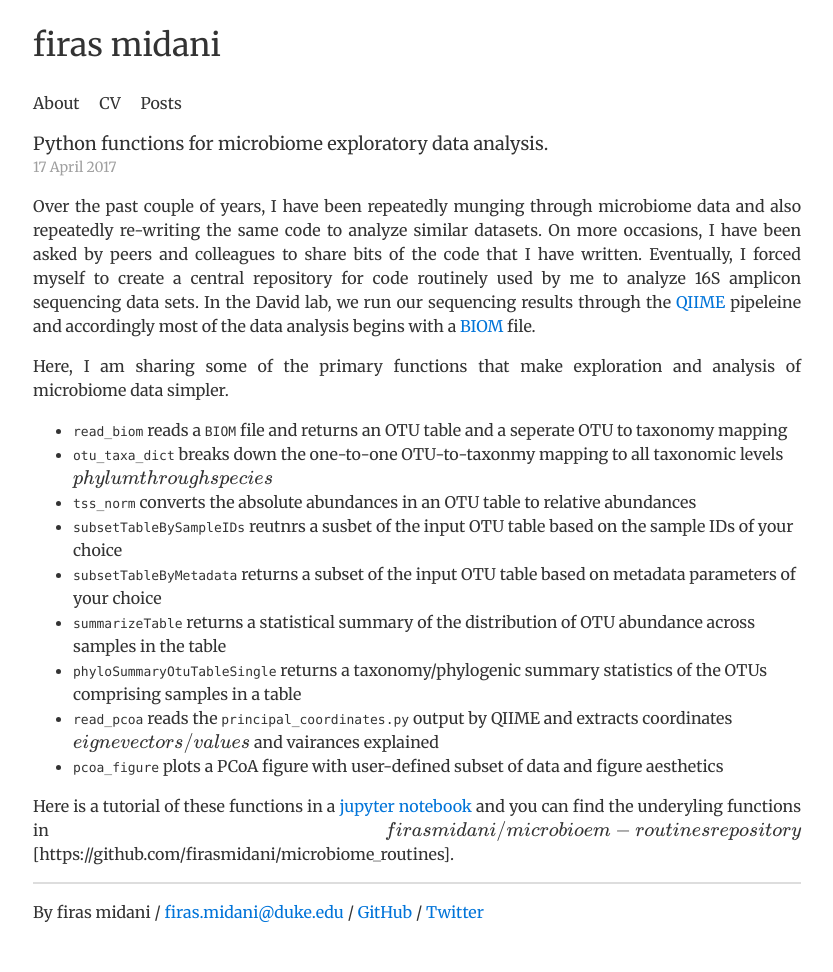
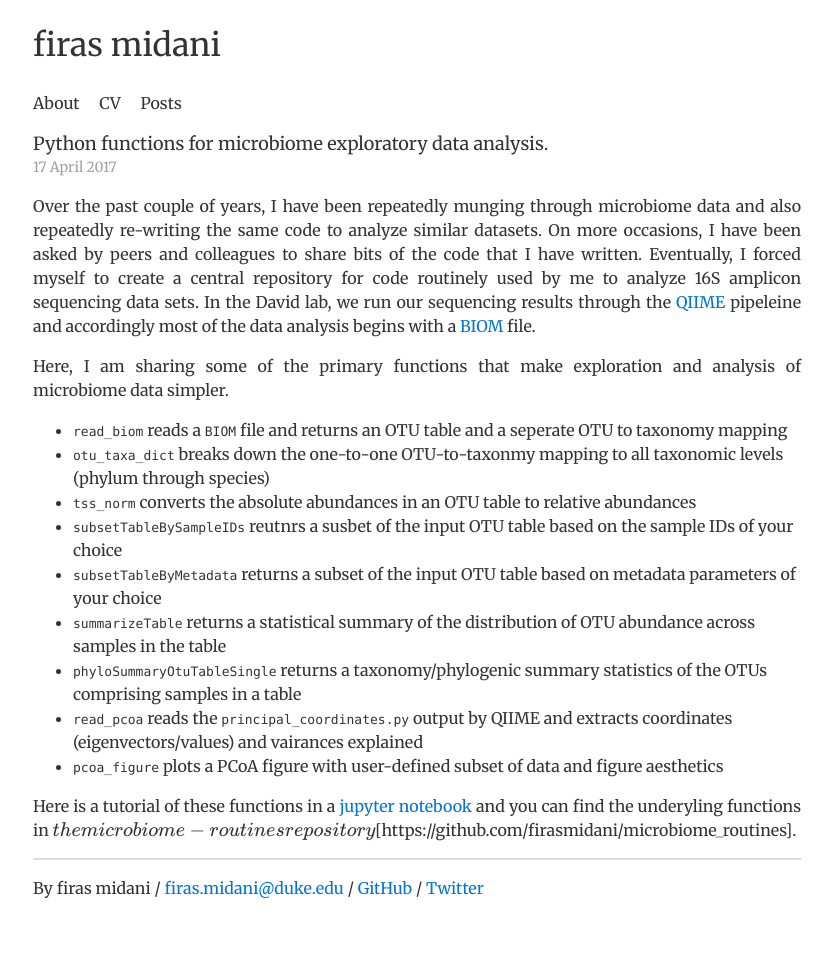
Before and after one commit to firasmidani/firasmidani.github.io, a Jekyll site: the page built from _posts/2017-04-17-python-microbiome-EDA.md, in a window 1280 px wide. Shown: the whole page, without its empty margins (223-1056 px from the left). Built offline with Jekyll 4.4.1, drawn with Linux system fonts in a browser that asks for light colours; formulas are drawn with MathJax 3; comment, search, counter and statistics services are not loaded; after the commit the page ends 948 px from its top, so only the background shows below that.

Commit message:
Update 2017-04-17-python-microbiome-EDA.md

```diff
--- a/_posts/2017-04-17-python-microbiome-EDA.md
+++ b/_posts/2017-04-17-python-microbiome-EDA.md
@@ -10,13 +10,13 @@ Over the past couple of years, I have been repeatedly munging through microbiome
 Here, I am sharing some of the primary functions that make exploration and analysis of microbiome data simpler.
 
 * `read_biom` reads a `BIOM` file and returns an OTU table and a seperate OTU to taxonomy mapping
-* `otu_taxa_dict` breaks down the one-to-one OTU-to-taxonmy mapping to all taxonomic levels (phylum through species)
+* `otu_taxa_dict` breaks down the one-to-one OTU-to-taxonmy mapping to all taxonomic levels (phylum through species<a></a>)
 * `tss_norm` converts the absolute abundances in an OTU table to relative abundances
 * `subsetTableBySampleIDs` reutnrs a susbet of the input OTU table based on the sample IDs of your choice
 * `subsetTableByMetadata` returns a subset of the input OTU table based on metadata parameters of your choice
 * `summarizeTable` returns a statistical summary of the distribution of OTU abundance across samples in the table
 * `phyloSummaryOtuTableSingle` returns a taxonomy/phylogenic summary statistics of the OTUs comprising samples in a table
-* `read_pcoa` reads the `principal_coordinates.py` output by QIIME and extracts coordinates (eigne vectors/values) and vairances explained
+* `read_pcoa` reads the `principal_coordinates.py` output by QIIME and extracts coordinates (eigenvectors/values<a></a>) and vairances explained
 * `pcoa_figure` plots a PCoA figure with user-defined subset of data and figure aesthetics
 
-Here is a tutorial of these functions in a [jupyter notebook](/assets/ipynbs/2017_04_10_seq_analysis_post.html) and you can find the underyling functions in (firasmidani/microbioem-routines repository)[https://github.com/firasmidani/microbiome_routines].
+Here is a tutorial of these functions in a [jupyter notebook](/assets/ipynbs/2017_04_10_seq_analysis_post.html) and you can find the underyling functions in (the microbiome-routines repository)[https://github.com/firasmidani/microbiome_routines].
```
